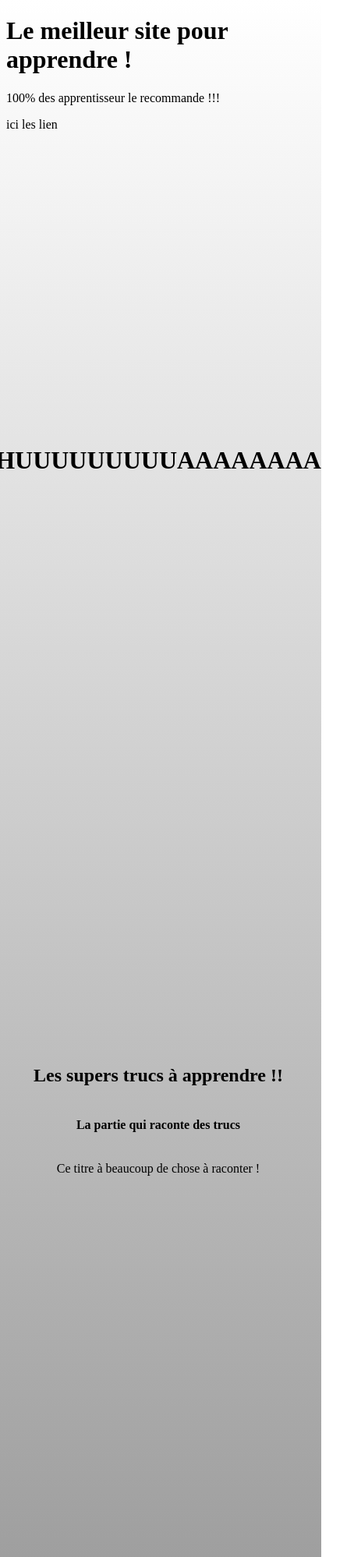
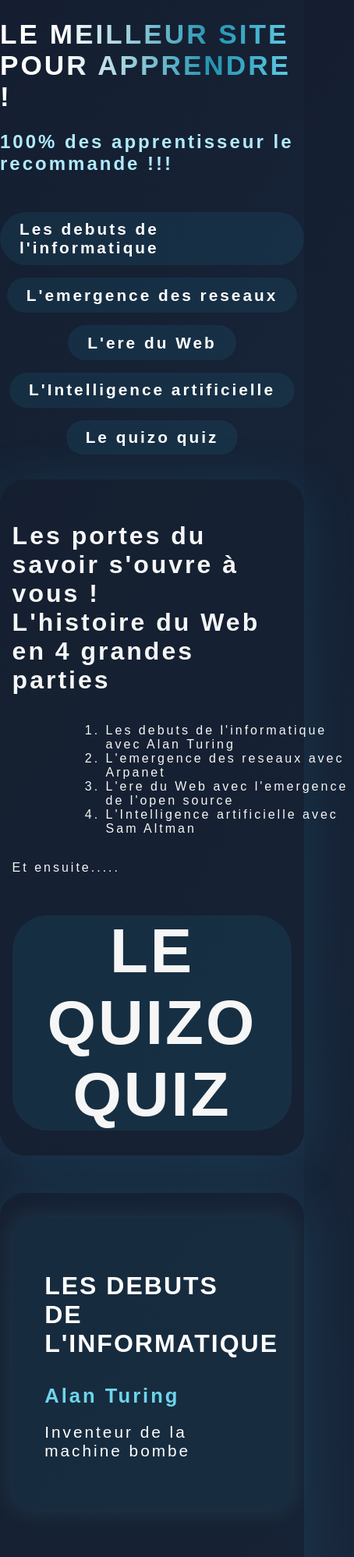
Before and after one commit to tonychhem-maker/website-project, a plain HTML site: page index.html in a window 390 px wide. Shown: the top 1997 px of the page at 78% size, 454 px wide, since content can reach past the window. Drawn offline with Linux system fonts and the light colour scheme; a web font is replaced by a local one.

Commit message:
Style final (css)

```diff
--- a/index.html
+++ b/index.html
@@ -3,6 +3,9 @@
     <head>
         <title>SuperDuperSiteWeb</title>
         <link rel="stylesheet" href="style.css" />
+        <link rel="preconnect" href="https://fonts.googleapis.com">
+        <link rel="preconnect" href="https://fonts.gstatic.com" crossorigin>
+        <link href="https://fonts.googleapis.com/css2?family=BBH+Sans+Bartle&display=swap" rel="stylesheet">
     </head>
     <body>
         <main>
@@ -11,42 +14,68 @@
                 <h1>Le meilleur site pour apprendre !</h1>
                 <p>100% des apprentisseur le recommande !!!</p>
                 <nav>
-                    ici les lien
+                    <a href="#p1">Les debuts de l'informatique</a>
+                    <a href="#p2">L'emergence des reseaux</a>
+                    <a href="#p3">L'ere du Web</a>
+                    <a href="#p4">L'Intelligence artificielle</a>
+                    <a href="#p5">Le quizo quiz</a>
                 </nav>
             </header>
             <!--Les sections du site : les differentes parties-->
-            <div>
-                <h1>HUUUUUUUUUAAAAAAAA</h1>
+            <div id="home-page">
+                <h1>Les portes du savoir s'ouvre à vous !<br>L'histoire du Web en 4 grandes parties</h1>
+                <ol>
+                    <li>Les debuts de l'informatique avec Alan Turing</li>
+                    <li>L'emergence des reseaux avec Arpanet</li>
+                    <li>L'ere du Web avec l'emergence de l'open source</li>
+                    <li>L'Intelligence artificielle avec Sam Altman</li>
+                </ol>
+                <p>Et ensuite.....</p>
+                <br><br>
+                <h1 id="quizo">LE QUIZO QUIZ</h1>
             </div>
             <!--Les article qui raconte le petit résumé des grande parties-->
-            <div>
-                <h2 class="section-title">Les supers trucs à apprendre !!</h2>
-                <h4 class="article-title">La partie qui raconte des trucs</h4>
-                <p>Ce titre à beaucoup de chose à raconter !</p>
+            <div id="p1">
+                <article>
+                    <h2 class="section-title">Les debuts de l'informatique</h2>
+                    <h4 class="article-title">Alan Turing</h4>
+                    <p>Inventeur de la machine bombe</p>
+                </article>
             </div>
-            <div>
-                <h4 class="article-title">La partie qui raconte des trucs</h4>
-                <p>Ce titre à beaucoup de chose à raconter !</p>
+            <div id="p2">
+                <article>
+                    <h2 class="section-title">L'emergence des reseaux</h2>
+                    <h4 class="article-title">Arpanet</h4>
+                    <p>Le premier résaux (je crois) </p>
+                </article>
             </div>
-            <div id="lohann">
-                <h4 class="article-title">La partie qui raconte des trucs</h4>
-                <p>Ce titre à beaucoup de chose à raconter !</p>
+            <div id="p3">
+                <article>
+                    <h2 class="section-title">L'ere du Web</h2>
+                    <h4 class="article-title">L'emergence de l'open source</h4>
+                    <p>Linus Torvalds createur de Linux et Git</p>
+                </article>
             </div>
-            <div>
-                <h4 class="article-title">La partie qui raconte des trucs</h4>
-                <p>Ce titre à beaucoup de chose à raconter !</p>
+            <div id="p4">
+                <article>
+                    <h2 class="section-title">L'Intelligence artificielle</h2>
+                    <h4 class="article-title">Sam Altman</h4>
+                    <p>Fondateur de (plus si open que ça) IA</p>
+                </article>
             </div>
-            <div>
+            <div id="p5">
                 <h2 class="section-title">Le quiz !</h2>
                 la partie quiz
             </div>
         </main>
         <!--Mention-->
-        <footer>
+        <footer id="fin">
+            <img src="images/planette.png" alt="icone">
             <ul>
                 <li>Tout droit réserver à Lohann Coant--Verdier</li>
                 <li>Ce réferer à la convetion de genève</li>
             </ul>
         </footer>
+    <script src="index.js"></script>
     </body>
 </html>
--- a/style.css
+++ b/style.css
@@ -1,22 +1,186 @@
-
-body {
-    background: linear-gradient(to bottom, #ffffff 0%, #000000 100%);
+/* Permet que lorsque les liens itrasite sont cliqué il y ai un mouvement */
+html {
+  scroll-behavior: smooth;
+  letter-spacing: 3px;
 }
 
-div > #lohann {
-    background-image: url("images/pingu1.png");
-    background-repeat: no-repeat;
-    background-position: center;
-    background-size: cover;
-    background-attachment: fixed;
+/* Le font trouvé sur google font */
+body {
+  font-family: 'BBH Sans Bartle', 'Montserrat', 'Arial', sans-serif;
+  background: linear-gradient(120deg, #141e30 0%, #243b55 100%);
+  margin: 0;
+  color: #F6F6F6;
 }
 
-main > div {
-  height: 100vh;        /* Occupe toute la hauteur de la fenêtre */
-  width: 100vw;         /* Occupe toute la largeur */
-  display: flex;        /* Centre le contenu */
+/* Le h1 avec un beau dégrader dans les lettres */
+header h1 {
+  font-size: 4rem;
+  letter-spacing: 3px;
+  font-family: 'BBH Sans Bartle', 'Montserrat', sans-serif;
+  font-weight: 700;
+  text-transform: uppercase;
+  margin-bottom: 0.5em;
+  background: linear-gradient(90deg,#fff 20%,#2193b0 70%,#6dd5ed 100%);
+  -webkit-background-clip: text; /* les deux vont ensembl, celui si permet de faire clip le background (on voit donc le background du body) */
+  -webkit-text-fill-color: transparent; /* et celui ci permet de rendre la couleur du texte transparante (on voit donc la couleur du background) */
+}
+
+
+header p {
+  font-size: 1.5rem;
+  color: #b1eaff;
+  font-weight: 600;
+  margin-bottom: 2em;
+}
+/* Partie sur les icones de navigations */
+nav {
+  display: flex;
+  gap: 2em;
+  justify-content: center;
+  margin-bottom: 2em;
+}
+
+nav a {
+  font-size: 1.3rem;
+  font-weight: 600;
+  padding: 0.5em 1.2em;
+  border-radius: 45px;
+  color: #fff;
+  background: rgba(33,147,176,0.12);
+  text-decoration: none;
+  transition: all 0.25s ease;
+}
+nav a:hover {
+  background: linear-gradient(90deg,#2193b0,#6dd5ed);
+  color: #0e2431;
+  box-shadow: 0 4px 20px #2193b033;
+  transform: scale(1.12);
+}
+
+/* Prend les div dans le main et spécifiquement ceux qui ont un id avec "p" */
+main > div,
+div[id^="p"] {
+  min-height: 100vh;
+  padding: 6em 8vw;
+  display: flex;
   flex-direction: column;
-  justify-content: center;
-  align-items: center;
-  box-sizing: border-box;
+  border-radius: 32px;
+  background: rgba(20,30,48,0.6);
+  box-shadow: 0 8px 64px 0 #2193b033;
+  margin-bottom: 3em;
+  position: relative;
 }
+
+#home-page {
+  min-height: 35vh;
+}
+
+/* Titre de partie */
+.section-title, h2 {
+  font-size: 3.2rem;
+  font-family: 'BBH Sans Bartle', 'Montserrat', sans-serif;
+  color: #fff;
+  margin-bottom: 0.7em;
+  text-transform: uppercase;
+  letter-spacing: 2px;
+}
+
+/* Sous-titre d'article */
+.article-title, h4 {
+  font-size: 1.6rem;
+  color: #6dd5ed;
+  font-weight: 600;
+  margin-bottom: 0.3em;
+}
+
+article {
+  font-family: 'BBH Sans Bartle', 'Montserrat', sans-serif;
+  font-size: 1.3rem;
+  background: rgba(33, 147, 176, 0.09);
+  border-radius: 18px;
+  box-shadow: 0 0 32px #6dd5ed22;
+  padding: 2em;
+  color: #fff;
+}
+
+footer {
+  text-align: center;
+  padding: 2em 0;
+  color: #2193b0;
+}
+footer ul {
+  list-style: none;
+  padding: 0;
+}
+footer li {
+  font-size: 1.1rem;
+  margin-bottom: 0.7em;
+  font-weight: 400;
+}
+
+div > ol {
+  position: relative;
+  left: 5rem;
+}
+/* Partie pour le boutons quizo quiz */
+@keyframes shake {
+  0% { transform: translateX(0); }
+  20% { transform: translateX(-6px); }
+  40% { transform: translateX(6px); }
+  60% { transform: translateX(-4px); }
+  80% { transform: translateX(4px); }
+  100% { transform: translateX(0); }
+}
+
+@keyframes rainbow-text {
+  0% {
+    background-position: 0% 50%;
+  }
+  100% {
+    background-position: 100% 50%;
+  }
+}
+
+#quizo {
+  margin: 0;
+  font-size: 5rem;
+  text-align: center;
+  background: rgba(33,147,176,0.12);
+  border-radius: 45px;
+}
+/*
+background-clip: text et -webkit-background-clip: text permet de mettre le degrader arc en ciel sur le text
+color: transparent et -webkit-text-fill-color: transparent cache la couleur normal du texte pour que le degrader puisse etre afficher
+*/
+#quizo:hover {
+  animation: shake 0.4s infinite;
+  background: linear-gradient(90deg,#2193b0,#6dd5ed);
+  color: transparent;
+  background-image: linear-gradient(270deg, #ff3cac, #784ba0, #47e5bc, #fff720, #ff3cac);
+  background-size: 800% 800%;
+  background-clip: text;
+  -webkit-background-clip: text;
+  -webkit-text-fill-color: transparent;
+  box-shadow: 0 4px 20px #2193b033;
+  animation-name: shake, rainbow-text;
+  animation-duration: 0.4s, 2s;
+  animation-iteration-count: infinite, infinite;
+  animation-timing-function: linear, linear;
+}
+
+/* Responsive */
+@media screen and (max-width: 800px) {
+  header h1 {
+    font-size: 2.2rem;
+  }
+  .section-title, h2 {
+    font-size: 2rem;
+  }
+  main > div, div[id^="p"] {
+    padding: 2em 4vw;
+  }
+  nav {
+    gap: 1em;
+    flex-wrap: wrap;
+  }
+}
```
Also changed, not shown: images/pingu1.png, images/pingu2.png (added), images/planette.png (added).
